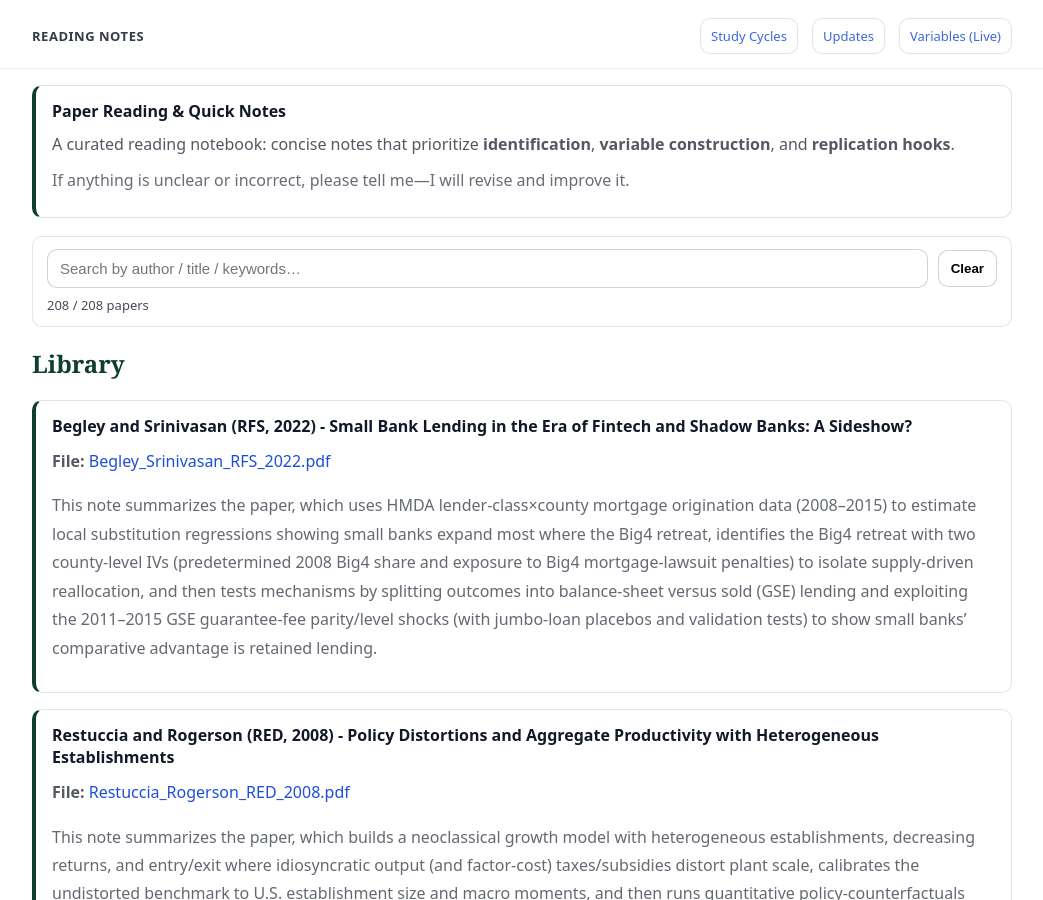
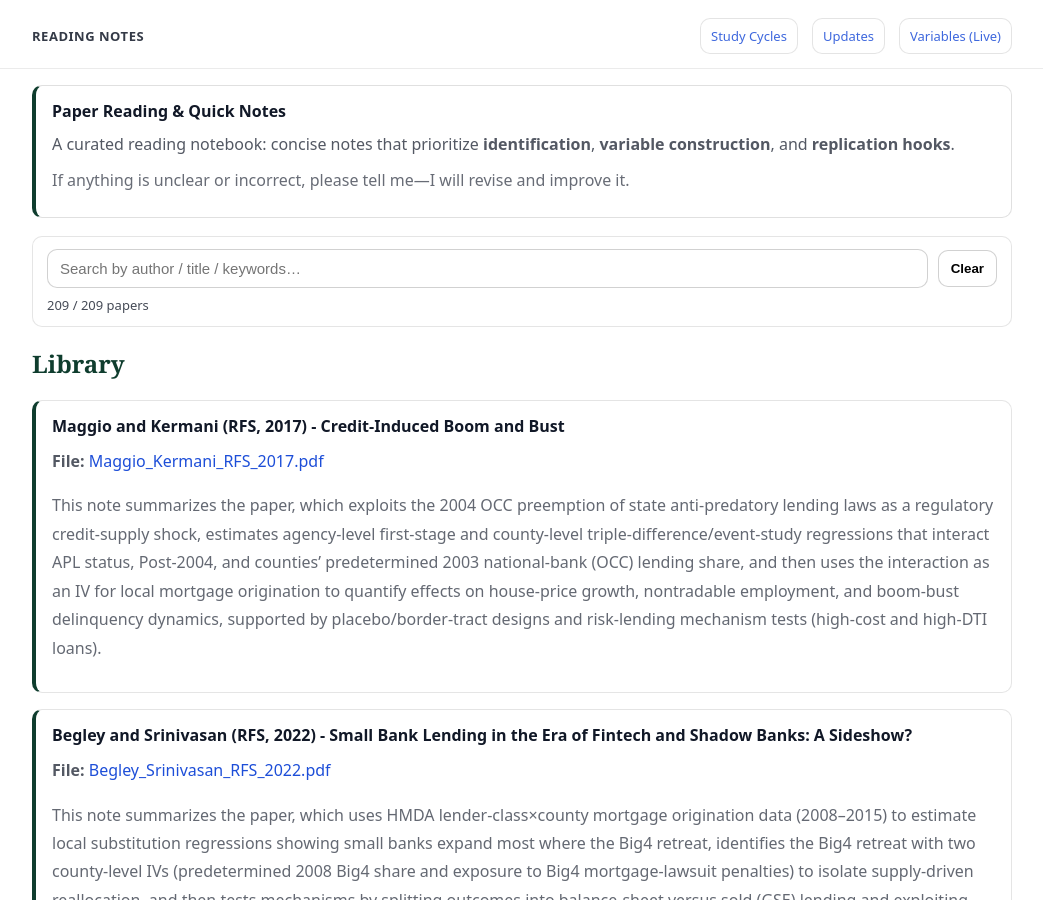
Before and after one commit to yaxinzn/study-archive, a Jekyll site: the page built from reading/index.md, in a window 1280 px wide and 900 px high. Shown: the whole window, without its empty margins (118-1161 px from the left). Built offline with Jekyll 4.4.1, drawn with Linux system fonts in a browser that asks for light colours.

Commit message:
Reading: add/update Maggio_Kermani_RFS_2017.pdf

```diff
--- a/_data/reading.yml
+++ b/_data/reading.yml
@@ -1,3 +1,7 @@
+- title: "Maggio and Kermani (RFS, 2017) - Credit-Induced Boom and Bust"
+  file: "Maggio_Kermani_RFS_2017.pdf"
+  desc: "This note summarizes the paper, which exploits the 2004 OCC preemption of state anti-predatory lending laws as a regulatory credit-supply shock, estimates agency-level first-stage and county-level triple-difference/event-study regressions that interact APL status, Post-2004, and counties’ predetermined 2003 national-bank (OCC) lending share, and then uses the interaction as an IV for local mortgage origination to quantify effects on house-price growth, nontradable employment, and boom-bust delinquency dynamics, supported by placebo/border-tract designs and risk-lending mechanism tests (high-cost and high-DTI loans)."
+
 - title: "Begley and Srinivasan (RFS, 2022) - Small Bank Lending in the Era of Fintech and Shadow Banks: A Sideshow?"
   file: "Begley_Srinivasan_RFS_2022.pdf"
   desc: "This note summarizes the paper, which uses HMDA lender-class×county mortgage origination data (2008–2015) to estimate local substitution regressions showing small banks expand most where the Big4 retreat, identifies the Big4 retreat with two county-level IVs (predetermined 2008 Big4 share and exposure to Big4 mortgage-lawsuit penalties) to isolate supply-driven reallocation, and then tests mechanisms by splitting outcomes into balance-sheet versus sold (GSE) lending and exploiting the 2011–2015 GSE guarantee-fee parity/level shocks (with jumbo-loan placebos and validation tests) to show small banks’ comparative advantage is retained lending."
```
Also changed, not shown: 1 other file.
